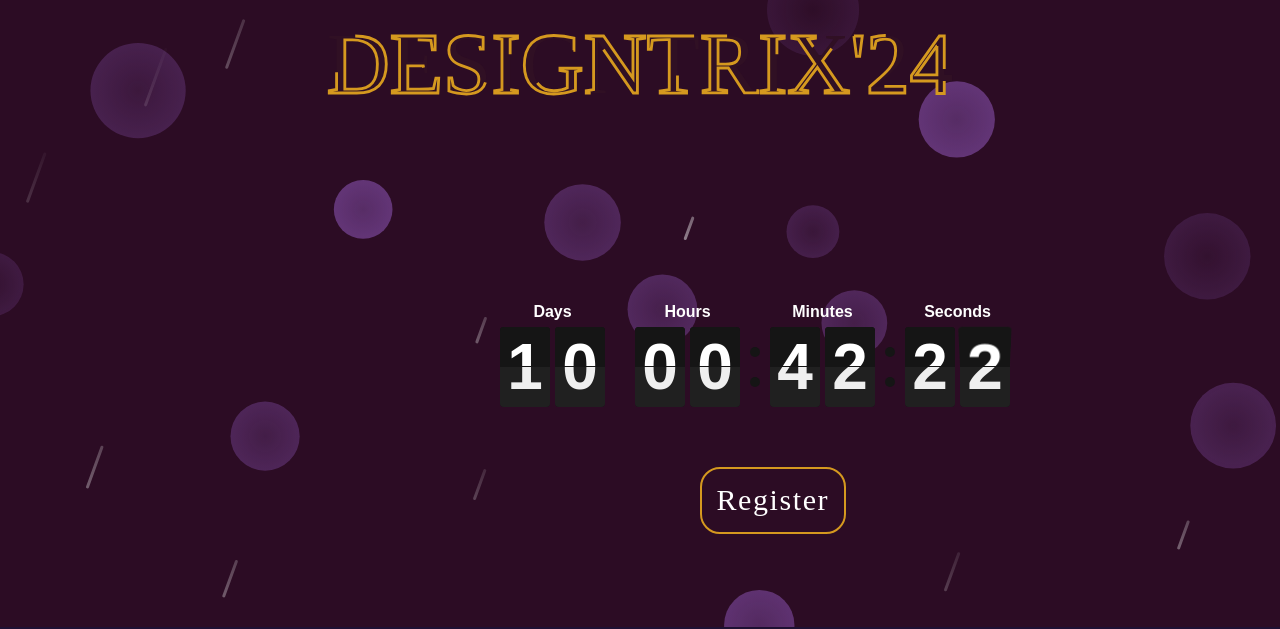
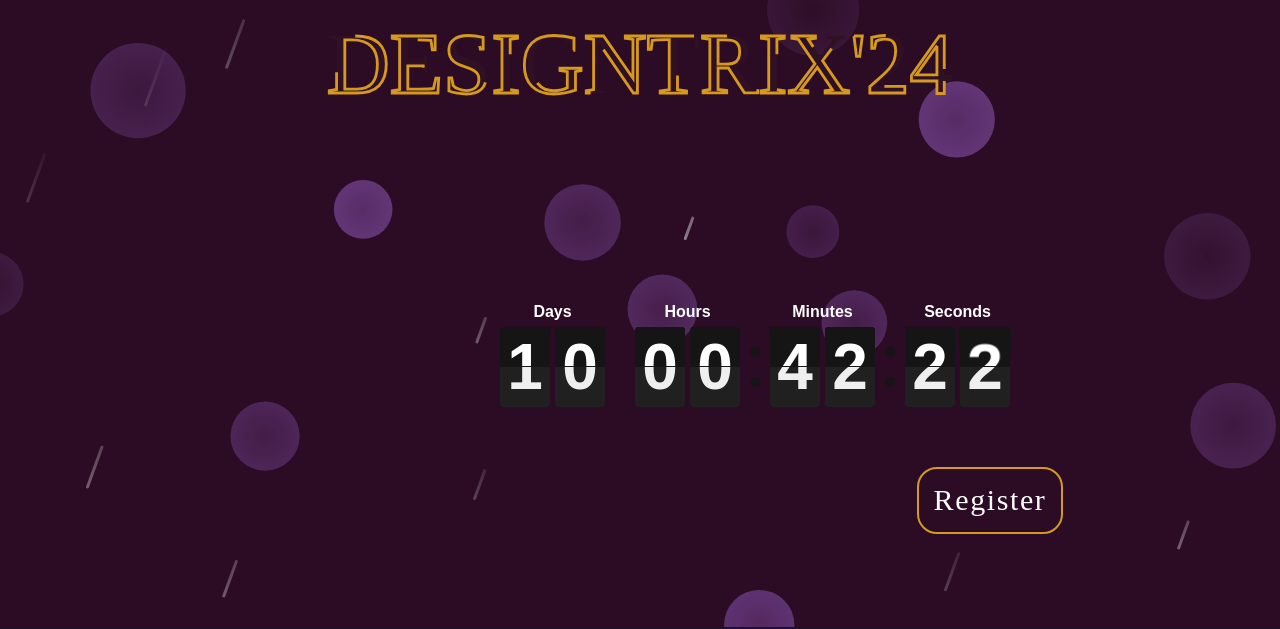
Before and after one commit to Abinayas-14/DESIGNTRIX2K24, a plain HTML site: page index.html in a window 1280 px wide. Shown: the part 173-802 px from the top of the page. Drawn offline with nearby package versions, Linux system fonts and the light colour scheme.

Commit message:
Update index.html

```diff
--- a/index.html
+++ b/index.html
@@ -116,7 +116,7 @@
                 <center><div id="flipdown" class="flipdown"></div></center>
               </div>
 
-                <a id="button" href="https://bit.ly/designtrix24">Register</a>
+                <center><a id="button" href="https://bit.ly/designtrix24">Register</a></center>
 
 
 
```
